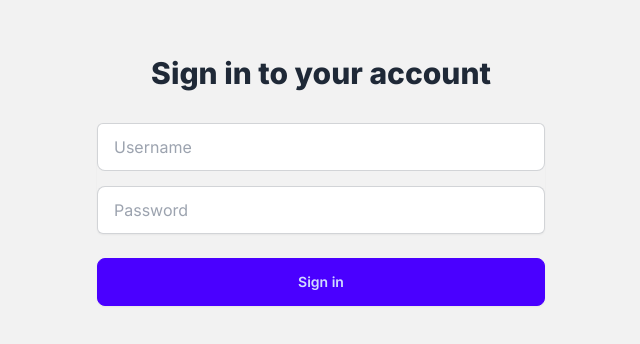
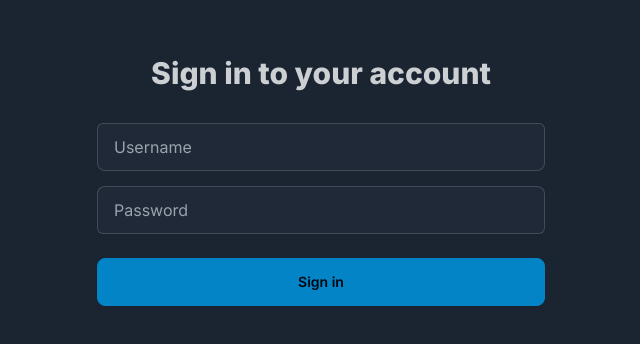
Before and after one commit to CrazeXD/SciBind, a Next.js app in the folder frontend/scibind/: page /auth/login in a window 1280 px wide. Shown: the part 232-576 px from the top of the page, without its empty margins (319-959 px from the left). Built offline with nearby package versions, Linux system fonts and the light colour scheme.

Commit message:
Theming and event set view

```diff
--- a/frontend/scibind/src/app/dashboard/page.tsx
+++ b/frontend/scibind/src/app/dashboard/page.tsx
@@ -7,7 +7,9 @@ import Binder from "@/components/binder";
 
 export default function Dashboard() {
   const router = useRouter();
-  const [binders, setBinders] = useState<{ event: string; materialtype: string }[]>([]);
+  const [binders, setBinders] = useState<
+    { event: string; materialtype: string }[]
+  >([]);
 
   useEffect(() => {
     const validateToken = async () => {
@@ -74,9 +76,31 @@ export default function Dashboard() {
         <h1 className="text-3xl font-bold mb-6">Your Binders</h1>
         <div className="grid grid-cols-1 sm:grid-cols-2 lg:grid-cols-3 gap-6">
           {binders.map((binderobj) => (
-            <Binder event={binderobj.event} type={binderobj.materialtype} key={binderobj.event} />
+            <Binder
+              event={binderobj.event}
+              type={binderobj.materialtype}
+              key={binderobj.event}
+            />
           ))}
         </div>
+      </div>
+      <div className="fixed bottom-4 right-4">
+        <button className="btn btn-circle btn-outline">
+          <svg
+            xmlns="http://www.w3.org/2000/svg"
+            className="h-6 w-6"
+            fill="none"
+            viewBox="0 0 24 24"
+            stroke="currentColor"
+          >
+            <path
+              strokeLinecap="round"
+              strokeLinejoin="round"
+              strokeWidth="2"
+              d="M12 6v12M6 12h12"
+            />
+          </svg>
+        </button>
       </div>
     </div>
   );
--- a/frontend/scibind/src/app/layout.tsx
+++ b/frontend/scibind/src/app/layout.tsx
@@ -15,7 +15,7 @@ export default function RootLayout({
   children: React.ReactNode;
 }>) {
   return (
-    <html lang="en">
+    <html lang="en" data-theme="mytheme">
       <body className={inter.className}>{children}</body>
     </html>
   );
--- a/frontend/scibind/src/components/binder.tsx
+++ b/frontend/scibind/src/components/binder.tsx
@@ -16,9 +16,9 @@ export default function Binder({ event, type }: BinderProps): ReactElement {
         />
       </figure>
       <div className="card-body">
-        <h2 className="card-title text-lg font-semibold">{event}</h2>
+        <h2 className="card-title text-2xl font-semibold">{event}</h2>
         <div className="flex justify-between items-center mt-2">
-          <div className="badge badge-secondary">{type}</div>
+          <div className="badge badge-secondary p-3">{type}</div>
           <button className="btn btn-primary btn-sm">Open</button>
         </div>
       </div>
--- a/frontend/scibind/tailwind.config.ts
+++ b/frontend/scibind/tailwind.config.ts
@@ -6,8 +6,26 @@ const config: Config = {
     "./src/components/**/*.{js,ts,jsx,tsx,mdx}",
     "./src/app/**/*.{js,ts,jsx,tsx,mdx}",
   ],
-  themes: [
-    {
+  theme: {
+    extend: {
+      colors: {
+        "primary": "#0284c7",
+        "secondary": "#a5f3fc",
+        "accent": "#14b8a6",
+        "neutral": "#374151",
+        "base-100": "#1f2937",
+        "info": "#0000ff",
+        "success": "#4ade80",
+        "warning": "#facc15",
+        "error": "#ef4444",
+      },
+    },
+  },
+  plugins: [
+    require('daisyui'),
+  ],
+  daisyui: {
+    themes: ["light", "dark", {
       mytheme: {
         "primary": "#0284c7",
         "secondary": "#a5f3fc",
@@ -19,10 +37,8 @@ const config: Config = {
         "warning": "#facc15",
         "error": "#ef4444",
       },
-    },
-    ],
-  plugins: [
-    require('daisyui'),
-  ],
+    }],
+  },
 };
+
 export default config;
```
Also changed, not shown: 1 other file (tests, documents, lock files or other folders).
